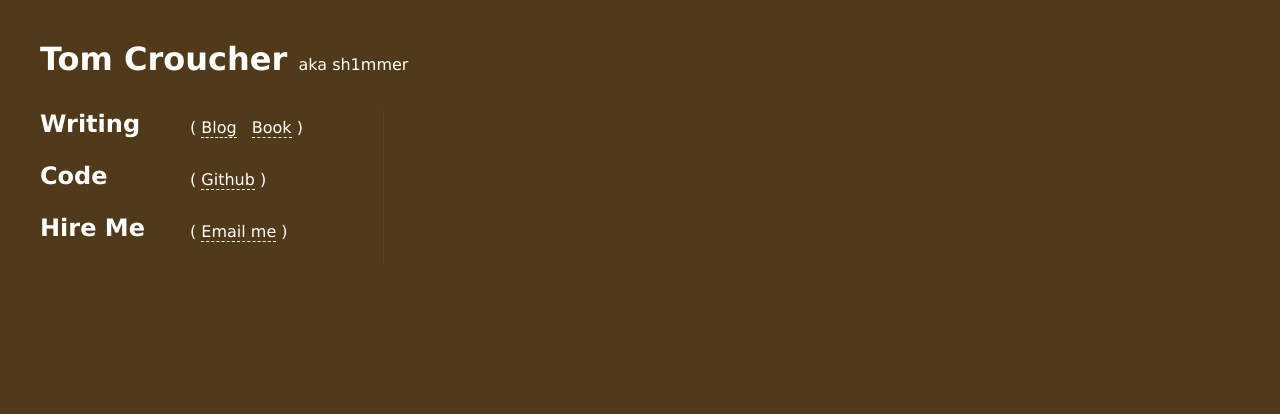
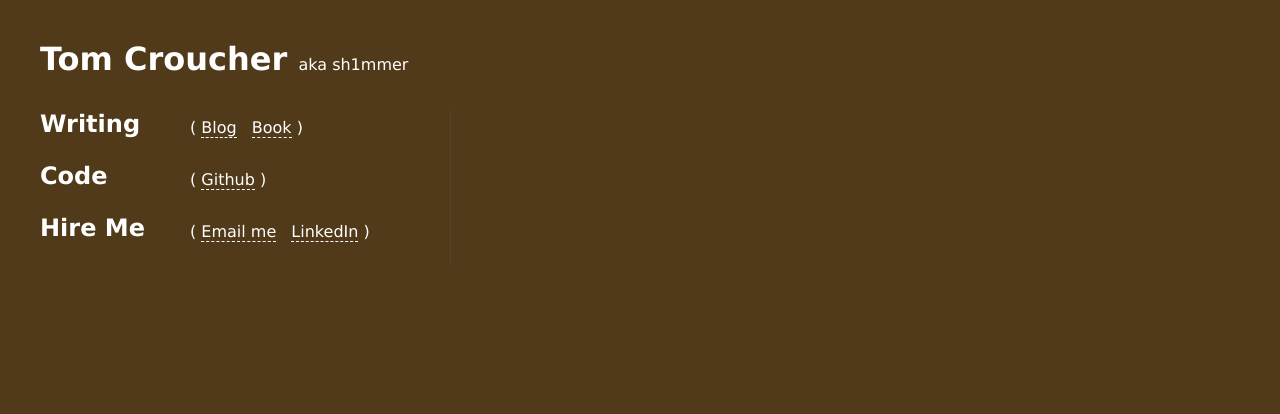
Before and after one commit to sh1mmer/sh1mmer.github.io, a Jekyll site: the page built from index.html, in a window 1280 px wide. Shown: the top 414 px of the page. Built offline with Jekyll 4.4.1, drawn with Linux system fonts in a browser that asks for light colours.

Commit message:
add linkedin

```diff
--- a/_layouts/home.html
+++ b/_layouts/home.html
@@ -25,6 +25,7 @@ layout: default
         <h3>Hire Me</h3>
         <ul>
           <li><a href="mailto:tom.croucher+wab@gmail.com?subject=I'm%20from%20the%20internet">Email me</a></li>
+          <li><a href="https://www.linkedin.com/in/tomcroucher/">LinkedIn</a></li>
         </ul>
       </div>
     </div>
```
